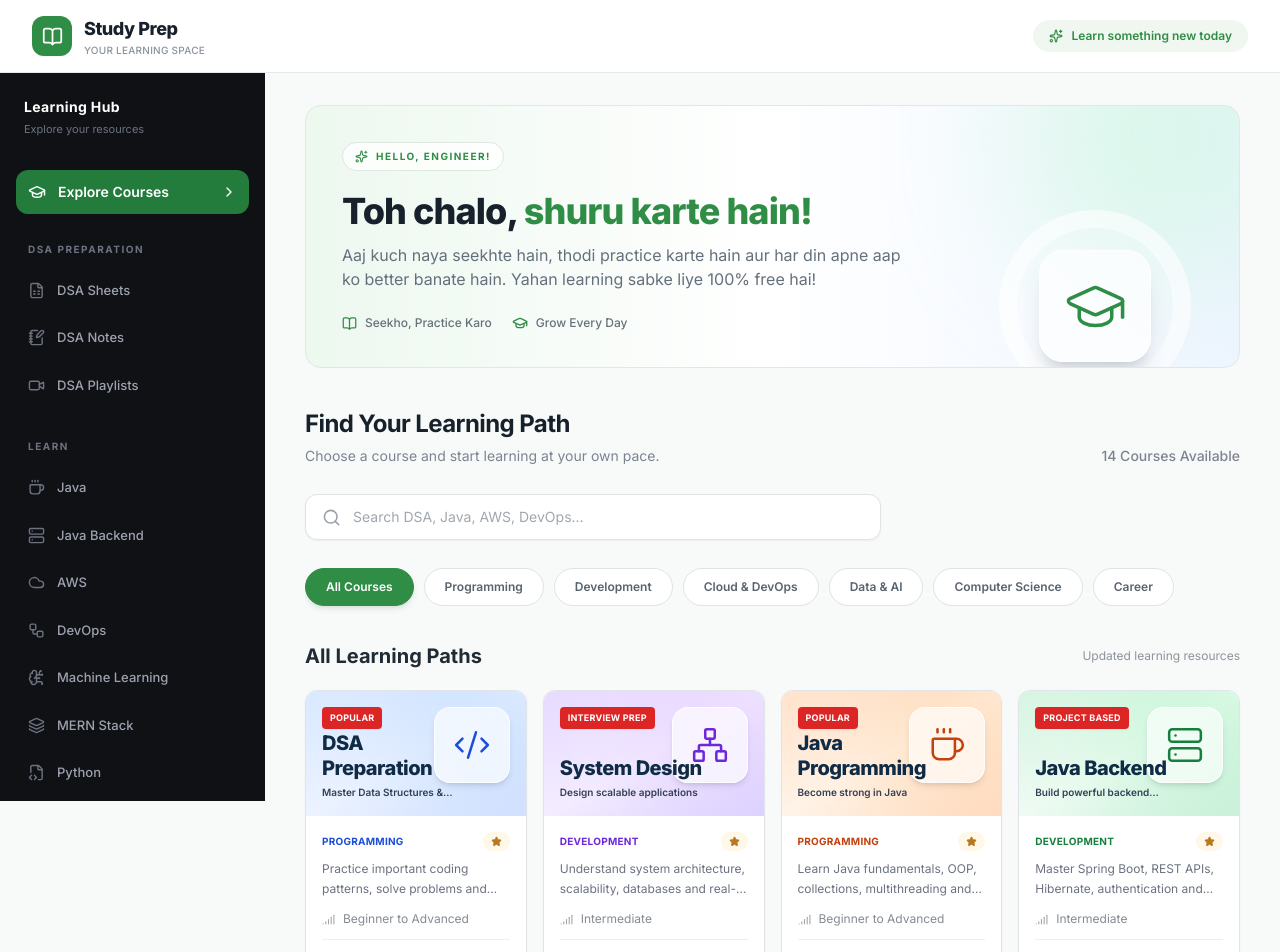
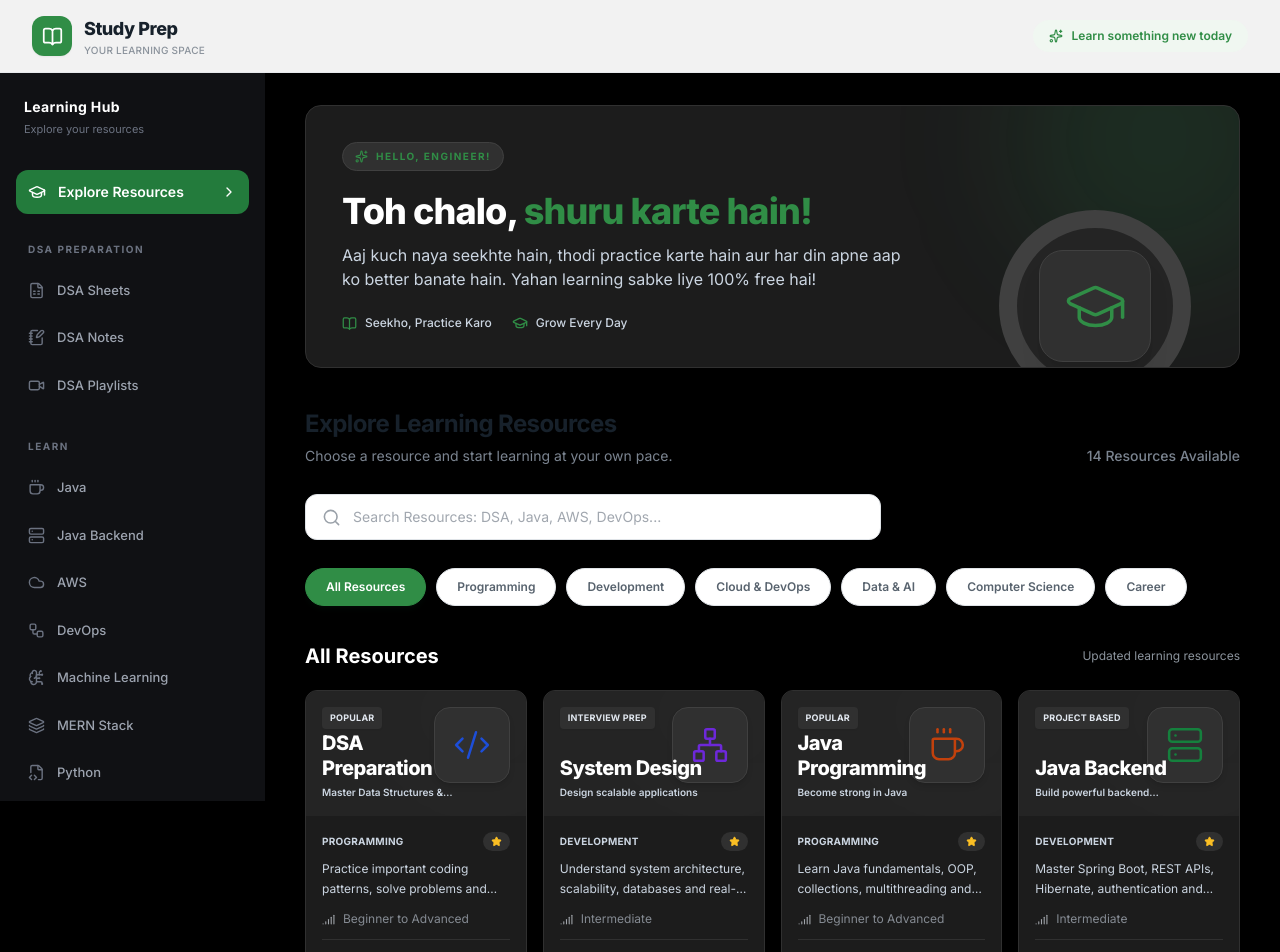
Before and after one commit to ShivaYadav562/updated-collabe-editor, a React (Create React App) app in the folder client/: page /study-prep in a window 1280 px wide. Shown: the top 952 px of the page. Built offline with nearby package versions, Linux system fonts and the light colour scheme.

Commit message:
Update Study Prep dark theme and resource labels

```diff
--- a/client/src/components/study-prep/courses/CategoryFilter.jsx
+++ b/client/src/components/study-prep/courses/CategoryFilter.jsx
@@ -8,7 +8,7 @@ function CategoryFilter({
     <div className="mb-7 flex gap-2.5 overflow-x-auto pb-2">
       {categories.map((category) => (
         <button
-          key={category}
+          key={category === "All Courses" ? "All Resources" : category}
           onClick={() => onCategoryChange(category)}
           className={`
             shrink-0 rounded-full border px-5 py-2.5
@@ -20,7 +20,7 @@ function CategoryFilter({
             }
           `}
         >
-          {category}
+          {category === "All Courses" ? "All Resources" : category}
         </button>
       ))}
     </div>
--- a/client/src/components/study-prep/courses/CourseCard.jsx
+++ b/client/src/components/study-prep/courses/CourseCard.jsx
@@ -47,17 +47,17 @@ function CourseCard({ course, onExplore }) {
 
 
   return (
-    <article className="group flex h-full flex-col overflow-hidden rounded-xl border border-[#e1e4e8] bg-white shadow-sm transition-all duration-300 hover:-translate-y-1 hover:border-[#b9d9c1] hover:shadow-lg">
+    <article className="group flex h-full flex-col overflow-hidden rounded-xl border border-[#303030] bg-[#1c1c1c] shadow-sm transition-all duration-300 hover:-translate-y-1 hover:border-emerald-500 hover:shadow-lg">
 
       {/* Card Artwork */}
       <div
-        className={`relative h-[125px] shrink-0 overflow-hidden bg-gradient-to-br ${theme.background}`}
+        className={`relative h-[125px] shrink-0 overflow-hidden bg-[#242424]`}
       >
         <div
-          className={`absolute -right-10 -top-16 h-44 w-44 rounded-full ${theme.glow} opacity-40 blur-3xl`}
+          className={`absolute -right-10 -top-16 h-44 w-44 rounded-full bg-white/5 opacity-30 blur-3xl`}
         />
 
-        <div className="absolute right-4 top-4 flex h-[76px] w-[76px] items-center justify-center rounded-2xl border border-white/80 bg-white/65 shadow-md backdrop-blur-xl transition duration-300 group-hover:scale-105">
+        <div className="absolute right-4 top-4 flex h-[76px] w-[76px] items-center justify-center rounded-2xl border border-[#404040] bg-[#303030] shadow-md backdrop-blur-xl transition duration-300 group-hover:scale-105">
           <Icon
             size={38}
             strokeWidth={1.6}
@@ -65,16 +65,16 @@ function CourseCard({ course, onExplore }) {
           />
         </div>
 
-        <span className="absolute left-4 top-4 rounded bg-red-600 px-2 py-1 text-[9px] font-bold tracking-wide text-white shadow-sm">
+        <span className="absolute left-4 top-4 rounded bg-[#303030] px-2 py-1 text-[9px] font-bold tracking-wide text-slate-200 shadow-sm">
           {course.badge}
         </span>
 
         <div className="absolute bottom-4 left-4 z-10 max-w-[65%]">
-          <h3 className="text-xl font-extrabold leading-tight tracking-tight text-[#102b45]">
+          <h3 className="text-xl font-extrabold leading-tight tracking-tight text-white">
             {course.title}
           </h3>
 
-          <p className="mt-1 line-clamp-1 text-[10px] font-semibold text-slate-700">
+          <p className="mt-1 line-clamp-1 text-[10px] font-semibold text-slate-300">
             {course.subtitle}
           </p>
         </div>
@@ -85,18 +85,18 @@ function CourseCard({ course, onExplore }) {
 
         <div className="mb-2 flex items-center justify-between gap-2">
           <span
-            className={`text-[10px] font-bold uppercase tracking-wide ${theme.text}`}
+            className={`text-[10px] font-bold uppercase tracking-wide text-slate-300`}
           >
             {course.category}
           </span>
 
-          <span className="flex shrink-0 items-center gap-1 rounded-full bg-[#fff8e8] px-2 py-1 text-[11px] font-semibold text-[#b7791f]">
+          <span className="flex shrink-0 items-center gap-1 rounded-full bg-[#303030] px-2 py-1 text-[11px] font-semibold text-amber-400">
             <Star size={11} fill="currentColor" />
             {course.rating}
           </span>
         </div>
 
-        <p className="mb-3 line-clamp-2 min-h-[40px] text-xs leading-5 text-[#6b7280]">
+        <p className="mb-3 line-clamp-2 min-h-[40px] text-xs leading-5 text-slate-300">
           {course.description}
         </p>
 
@@ -105,7 +105,7 @@ function CourseCard({ course, onExplore }) {
           <span>{course.level}</span>
         </div>
 
-        <div className="mt-3 flex items-center justify-between gap-2 border-t border-[#edf0f2] pt-3">
+        <div className="mt-3 flex items-center justify-between gap-2 border-t border-[#303030] pt-3">
           <span className="text-[10px] font-medium text-[#8a929b]">
             {course.lessons}
           </span>
--- a/client/src/components/study-prep/courses/CourseGrid.jsx
+++ b/client/src/components/study-prep/courses/CourseGrid.jsx
@@ -10,7 +10,7 @@ function CourseGrid({ courses, onExplore }) {
         </h3>
 
         <p className="mt-1 text-sm text-[#89919a]">
-          Try another course name or category.
+          Try another resource name or category.
         </p>
       </div>
     );
--- a/client/src/components/study-prep/courses/SearchBar.jsx
+++ b/client/src/components/study-prep/courses/SearchBar.jsx
@@ -14,7 +14,7 @@ function SearchBar({ search, onSearchChange }) {
         type="text"
         value={search}
         onChange={(event) => onSearchChange(event.target.value)}
-        placeholder="Search DSA, Java, AWS, DevOps..."
+        placeholder="Search Resources: DSA, Java, AWS, DevOps..."
         className="w-full bg-transparent text-sm text-[#26323c] outline-none placeholder:text-[#a1a7af]"
       />
 
--- a/client/src/components/study-prep/layout/StudyHeader.jsx
+++ b/client/src/components/study-prep/layout/StudyHeader.jsx
@@ -1,7 +1,7 @@
 
 function StudyHeader({
-  title = "Find Your Learning Path",
-  description = "Choose a course and start learning at your own pace.",
+  title = "Explore Learning Resources",
+  description = "Choose a resource and start learning at your own pace.",
   count,
 }) {
   return (
@@ -19,7 +19,7 @@ function StudyHeader({
 
         {count !== undefined && (
           <span className="text-sm font-medium text-[#7b8490]">
-            {count} Courses Available
+            {count} Resources Available
           </span>
         )}
       </div>
--- a/client/src/components/study-prep/layout/StudySidebar.jsx
+++ b/client/src/components/study-prep/layout/StudySidebar.jsx
@@ -105,7 +105,7 @@ function StudySidebar({
           `}
         >
           <GraduationCap size={18} />
-          Explore Courses
+          Explore Resources
           <ChevronRight size={16} className="ml-auto" />
         </button>
 
--- a/client/src/pages/study-prep/StudyPrepPage.jsx
+++ b/client/src/pages/study-prep/StudyPrepPage.jsx
@@ -226,7 +226,7 @@ function StudyPrepPage() {
   };
 
   return (
-    <div className="min-h-screen bg-[#f8faf9] text-[#17212b]">
+    <div className="min-h-screen bg-black text-white">
       {/* Header */}
       <header className="sticky top-0 z-40 border-b border-[#e7e9ec] bg-white/95 backdrop-blur-xl">
         <div className="flex h-[72px] items-center justify-between px-5 sm:px-8">
@@ -300,7 +300,7 @@ function StudyPrepPage() {
             </button>
           </div>
 
-          {/* Explore Courses */}
+          {/* Explore Resources */}
           <button
             type="button"
             onClick={() => handleSidebarClick("All Courses")}
@@ -311,7 +311,7 @@ function StudyPrepPage() {
             }`}
           >
             <GraduationCap size={18} />
-            Explore Courses
+            Explore Resources
             <ChevronRight size={16} className="ml-auto" />
           </button>
 
@@ -384,29 +384,29 @@ function StudyPrepPage() {
           {isCoursePage && (
             <>
               {/* Hero Section */}
-              <section className="relative mb-10 overflow-hidden rounded-2xl border border-[#e1e8e2] bg-gradient-to-r from-[#edf8ef] via-white to-[#eef5ff] p-6 sm:p-9">
-                <div className="pointer-events-none absolute -right-16 -top-28 h-72 w-72 rounded-full bg-green-200/40 blur-3xl" />
+              <section className="relative mb-10 overflow-hidden rounded-2xl border border-[#303030] bg-[#1c1c1c] p-6 sm:p-9">
+                <div className="pointer-events-none absolute -right-16 -top-28 h-72 w-72 rounded-full bg-green-500/10 blur-3xl" />
 
                 <div className="relative z-10 max-w-2xl">
-                  <span className="inline-flex items-center gap-2 rounded-full border border-[#dce9df] bg-white/80 px-3 py-1.5 text-[10px] font-bold uppercase tracking-[0.15em] text-[#308d46]">
+                  <span className="inline-flex items-center gap-2 rounded-full border border-[#404040] bg-[#303030] px-3 py-1.5 text-[10px] font-bold uppercase tracking-[0.15em] text-[#308d46]">
                     <Sparkles size={13} />
                     HELLO, ENGINEER!
                   </span>
 
-                  <h2 className="mt-5 text-3xl font-extrabold tracking-tight text-[#17212b] sm:text-4xl">
+                  <h2 className="mt-5 text-3xl font-extrabold tracking-tight text-white sm:text-4xl">
                     Toh chalo,
                     <span className="text-[#308d46]">
                       {" "}shuru karte hain!
                     </span>
                   </h2>
 
-                  <p className="mt-3 max-w-xl text-sm leading-6 text-[#64707c] sm:text-base">
+                  <p className="mt-3 max-w-xl text-sm leading-6 text-slate-300 sm:text-base">
                     Aaj kuch naya seekhte hain, thodi practice karte hain
                     aur har din apne aap ko better banate hain. Yahan learning
                     sabke liye 100% free hai!
                   </p>
 
-                  <div className="mt-6 flex flex-wrap gap-5 text-xs font-medium text-[#66717b]">
+                  <div className="mt-6 flex flex-wrap gap-5 text-xs font-medium text-slate-300">
                     <span className="flex items-center gap-2">
                       <BookOpen size={15} className="text-[#308d46]" />
                       Seekho, Practice Karo
@@ -419,8 +419,8 @@ function StudyPrepPage() {
                   </div>
                 </div>
 
-                <div className="pointer-events-none absolute bottom-[-35px] right-12 hidden h-48 w-48 items-center justify-center rounded-full border-[18px] border-white/50 bg-white/20 lg:flex">
-                  <div className="flex h-28 w-28 items-center justify-center rounded-3xl border border-white bg-white/70 text-[#308d46] shadow-xl">
+                <div className="pointer-events-none absolute bottom-[-35px] right-12 hidden h-48 w-48 items-center justify-center rounded-full border-[18px] border-[#404040] bg-[#242424] lg:flex">
+                  <div className="flex h-28 w-28 items-center justify-center rounded-3xl border border-[#404040] bg-[#303030] text-[#308d46] shadow-xl">
                     <GraduationCap size={65} strokeWidth={1.3} />
                   </div>
                 </div>
@@ -431,16 +431,16 @@ function StudyPrepPage() {
                 <div className="flex flex-col justify-between gap-4 sm:flex-row sm:items-end">
                   <div>
                     <h2 className="text-2xl font-bold tracking-tight text-[#17212b]">
-                      Find Your Learning Path
+                      Explore Learning Resources
                     </h2>
 
                     <p className="mt-1.5 text-sm text-[#7b8490]">
-                      Choose a course and start learning at your own pace.
+                      Choose a resource and start learning at your own pace.
                     </p>
                   </div>
 
                   <span className="text-sm font-medium text-[#7b8490]">
-                    {filteredCourses.length} Courses Available
+                    {filteredCourses.length} Resources Available
                   </span>
                 </div>
               </section>
@@ -463,9 +463,9 @@ function StudyPrepPage() {
               {/* Course Grid */}
               <section>
                 <div className="mb-5 flex items-center justify-between">
-                  <h3 className="text-xl font-bold text-[#202b35]">
+                  <h3 className="text-xl font-bold text-white">
                     {activeSection === "All Courses"
-                      ? "All Learning Paths"
+                      ? "All Resources"
                       : activeSection}
                   </h3>
 
@@ -527,24 +527,24 @@ function StudyPrepPage() {
                       key={item.id || index}
                       type="button"
                       onClick={() => handleSidebarResourceClick(item)}
-                      className="group w-full rounded-2xl border border-[#e3e8e4] bg-white p-6 text-left shadow-sm transition hover:-translate-y-1 hover:border-[#b9d9c1] hover:shadow-lg"
+                      className="group w-full rounded-2xl border border-[#303030] bg-[#1c1c1c] p-6 text-left shadow-sm transition hover:-translate-y-1 hover:border-emerald-500 hover:shadow-lg"
                     >
-                      <div className="mb-5 flex h-12 w-12 items-center justify-center rounded-xl bg-[#eaf6ed] text-[#308d46] transition group-hover:bg-[#308d46] group-hover:text-white">
+                      <div className="mb-5 flex h-12 w-12 items-center justify-center rounded-xl bg-[#292929] text-emerald-400 transition group-hover:bg-[#308d46] group-hover:text-white">
                         <BookOpen size={22} />
                       </div>
 
                       <div className="flex items-center justify-between gap-3">
-                        <h3 className="font-bold text-[#202b35]">
+                        <h3 className="font-bold text-white">
                           {item.title}
                         </h3>
 
                         <ArrowUpRight
                           size={18}
-                          className="shrink-0 text-gray-400 transition group-hover:text-[#308d46]"
+                          className="shrink-0 text-gray-400 transition group-hover:text-emerald-400"
                         />
                       </div>
 
-                      <p className="mt-2 text-xs text-gray-500">
+                      <p className="mt-2 text-xs text-slate-400">
                         {item.description ||
                           `Learning resource ${index + 1}`}
                       </p>
```
Also changed, not shown: client/src/components/study-prep/resources/PlaylistSection.jsx (+10 -10 lines), client/src/components/study-prep/resources/ResourceModal.jsx (+11 -11 lines), client/src/pages/study-prep/DsaSheetsPage.jsx (+39 -39 lines), client/src/pages/study-prep/ResourceDetailPage.jsx (+8 -8 lines), client/src/pages/study-prep/ResourcePage.jsx (+14 -14 lines).
